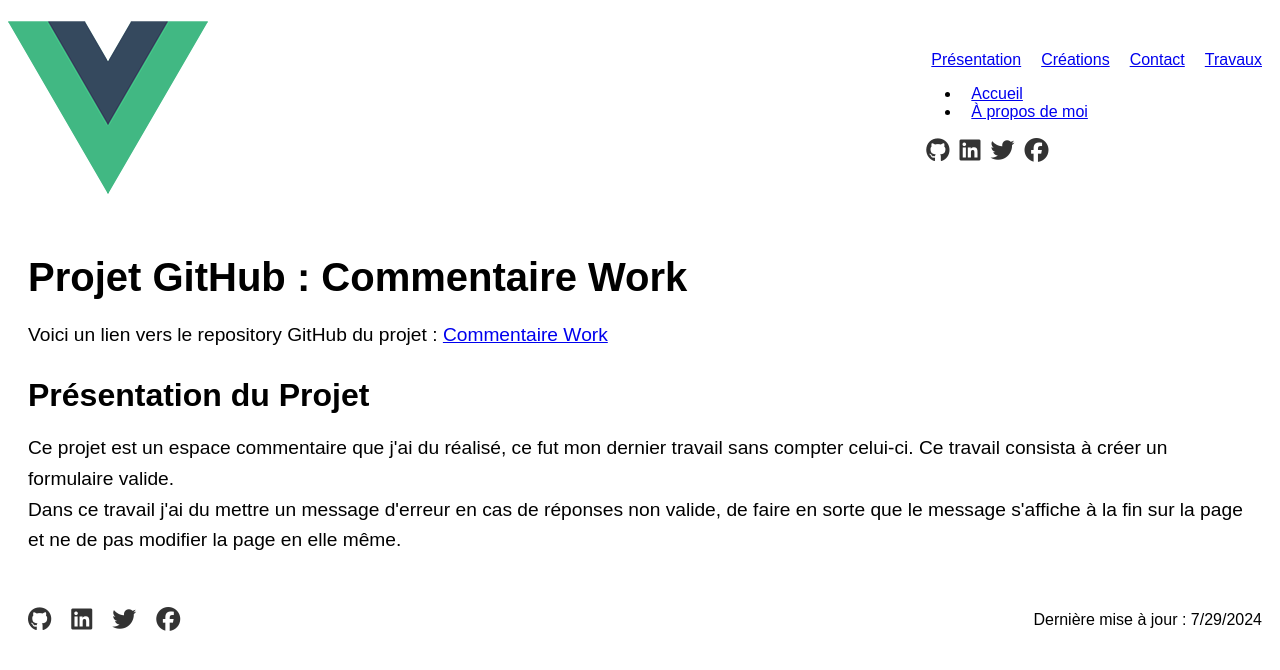
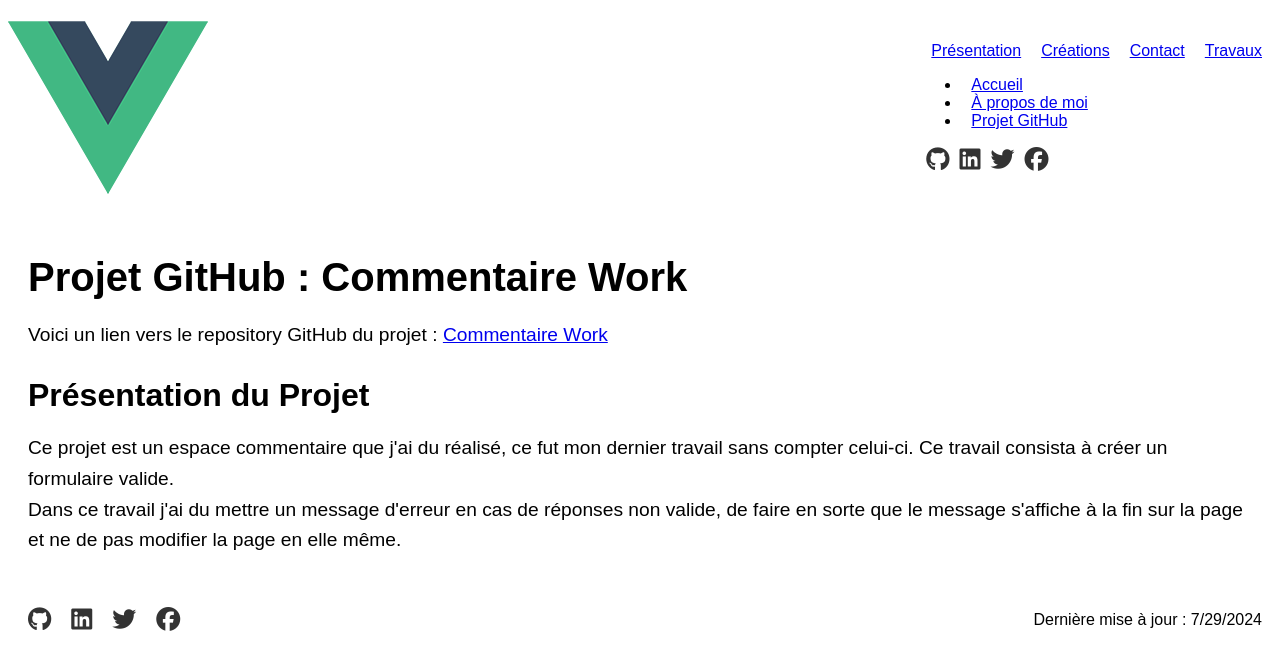
Before and after one commit to Slapsho/Portfolio-vue, a Vue app in the folder project/: page /github-page in a window 1280 px wide. Shown: the top 670 px of the page. Built offline with nearby package versions, Linux system fonts and the light colour scheme.

Commit message:
ajout lien

```diff
--- a/project/src/components/Header.vue
+++ b/project/src/components/Header.vue
@@ -9,6 +9,7 @@
       <ul>
       <li><router-link to="/">Accueil</router-link></li>
       <li><router-link to="/about">À propos de moi</router-link></li>
+      <li><router-link to="/github-page">Projet GitHub</router-link></li>
       </ul>
       <div class="social-icons">
         <a href="https://github.com/victorsannier" target="_blank" class="header-icon">
--- a/project/src/router/index.js
+++ b/project/src/router/index.js
@@ -1,7 +1,7 @@
 // src/router/index.js
 import { createRouter, createWebHistory } from 'vue-router';
 import Home from '../views/Home.vue';
-import About from '../views/About.vue';
+import About from '../view/about.vue';
 import GithubPage from '../views/GithubPage.vue'; // Importer le nouveau composant
 
 const routes = [
```
